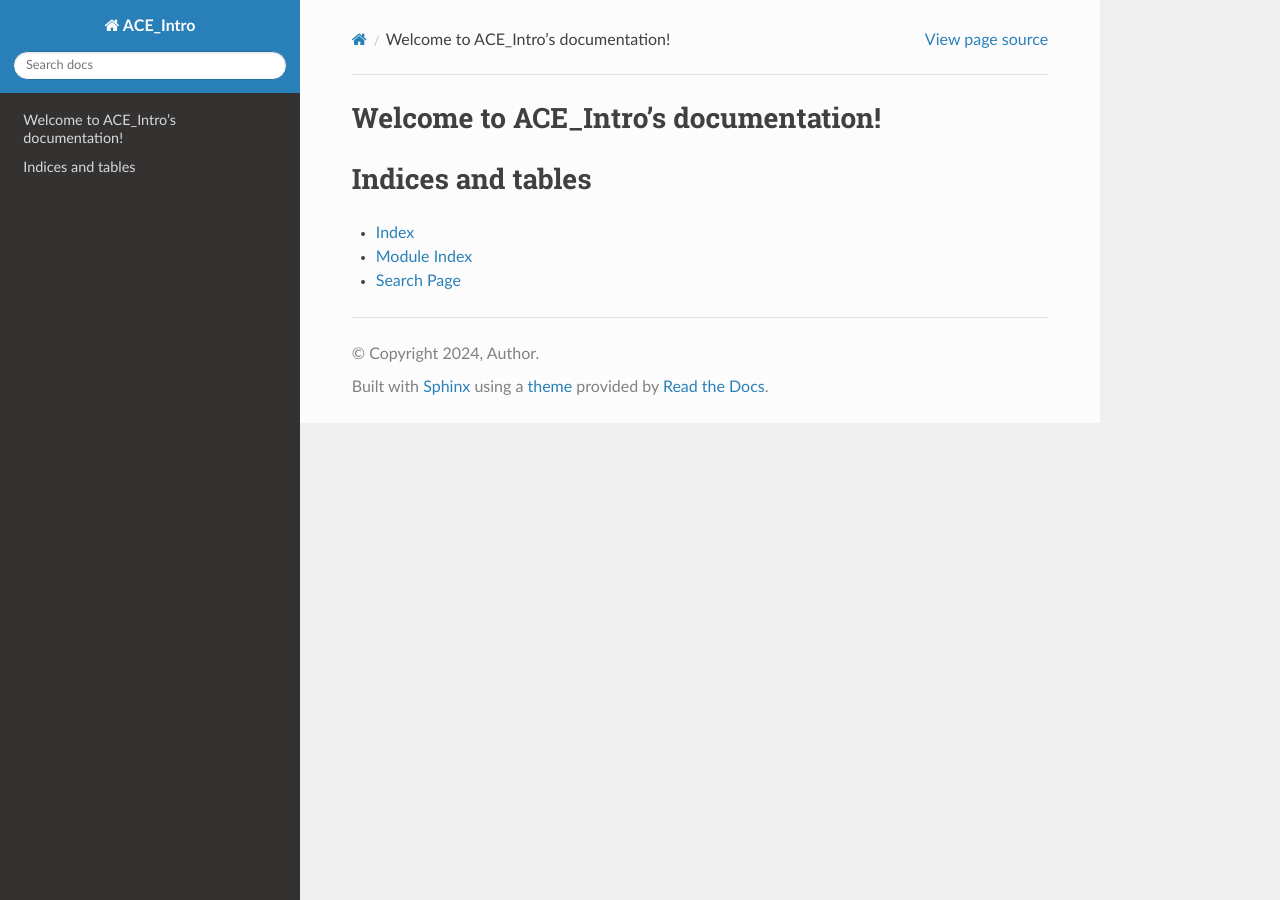
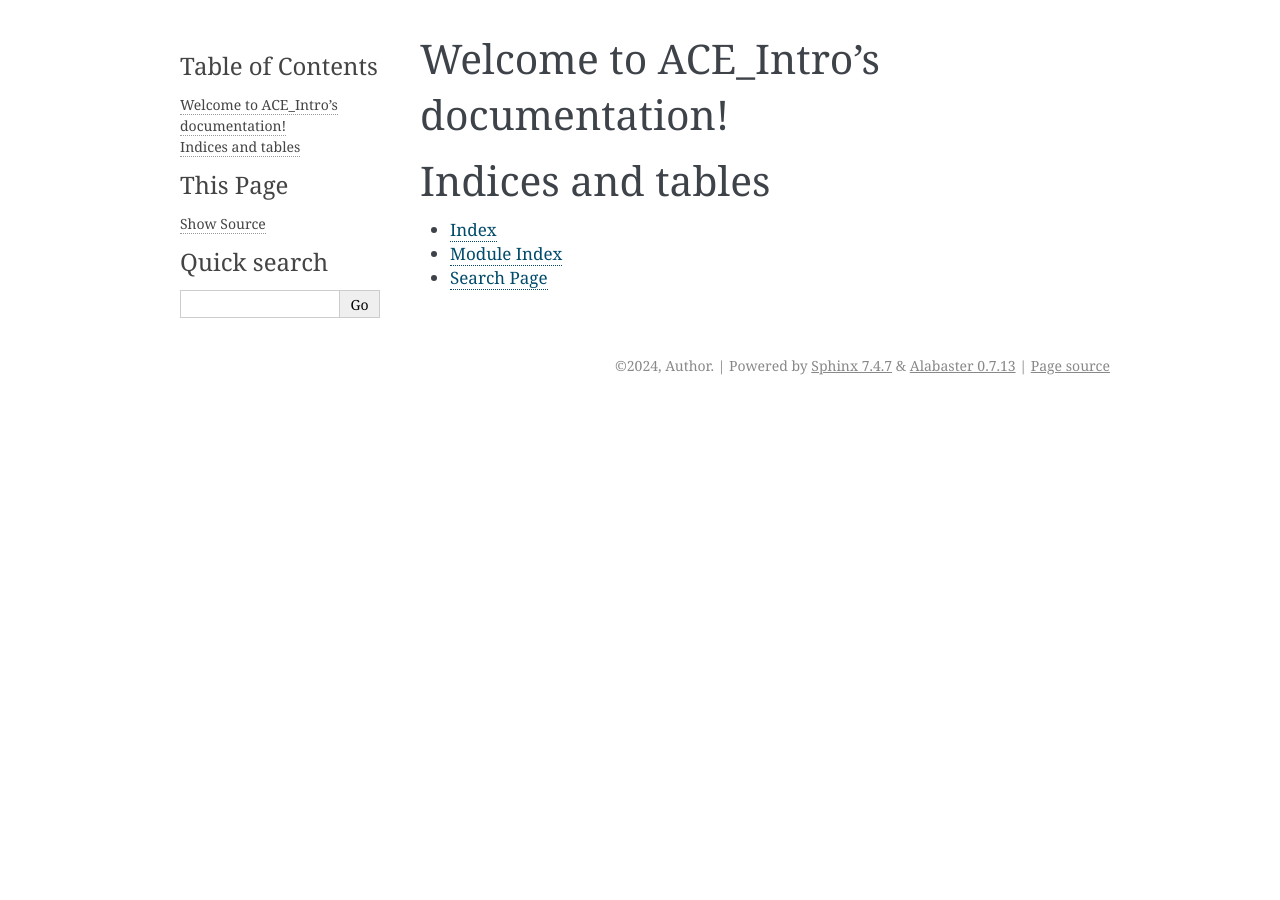
Before and after one commit to ACE-Purdue/intro, a Sphinx documentation site: the page built from source/index.rst, in a window 1280 px wide. Built offline with Sphinx 7.4.7, drawn with Linux system fonts in a browser that asks for light colours.

Commit message:
Basic structure added

```diff
--- a/source/conf.py
+++ b/source/conf.py
@@ -27,9 +27,7 @@ author = 'Author'
 # Add any Sphinx extension module names here, as strings. They can be
 # extensions coming with Sphinx (named 'sphinx.ext.*') or your custom
 # ones.
-extensions = [
-    "sphinx_rtd_theme",
-]
+extensions = []
 
 # Add any paths that contain templates here, relative to this directory.
 templates_path = ['_templates']
@@ -45,7 +43,7 @@ exclude_patterns = []
 # The theme to use for HTML and HTML Help pages.  See the documentation for
 # a list of builtin themes.
 #
-html_theme = 'sphinx_rtd_theme'
+html_theme = 'alabaster'
 
 # Add any paths that contain custom static files (such as style sheets) here,
 # relative to this directory. They are copied after the builtin static files,
```
Also changed, not shown: README.md (added), test.py (added), 3 other files.
